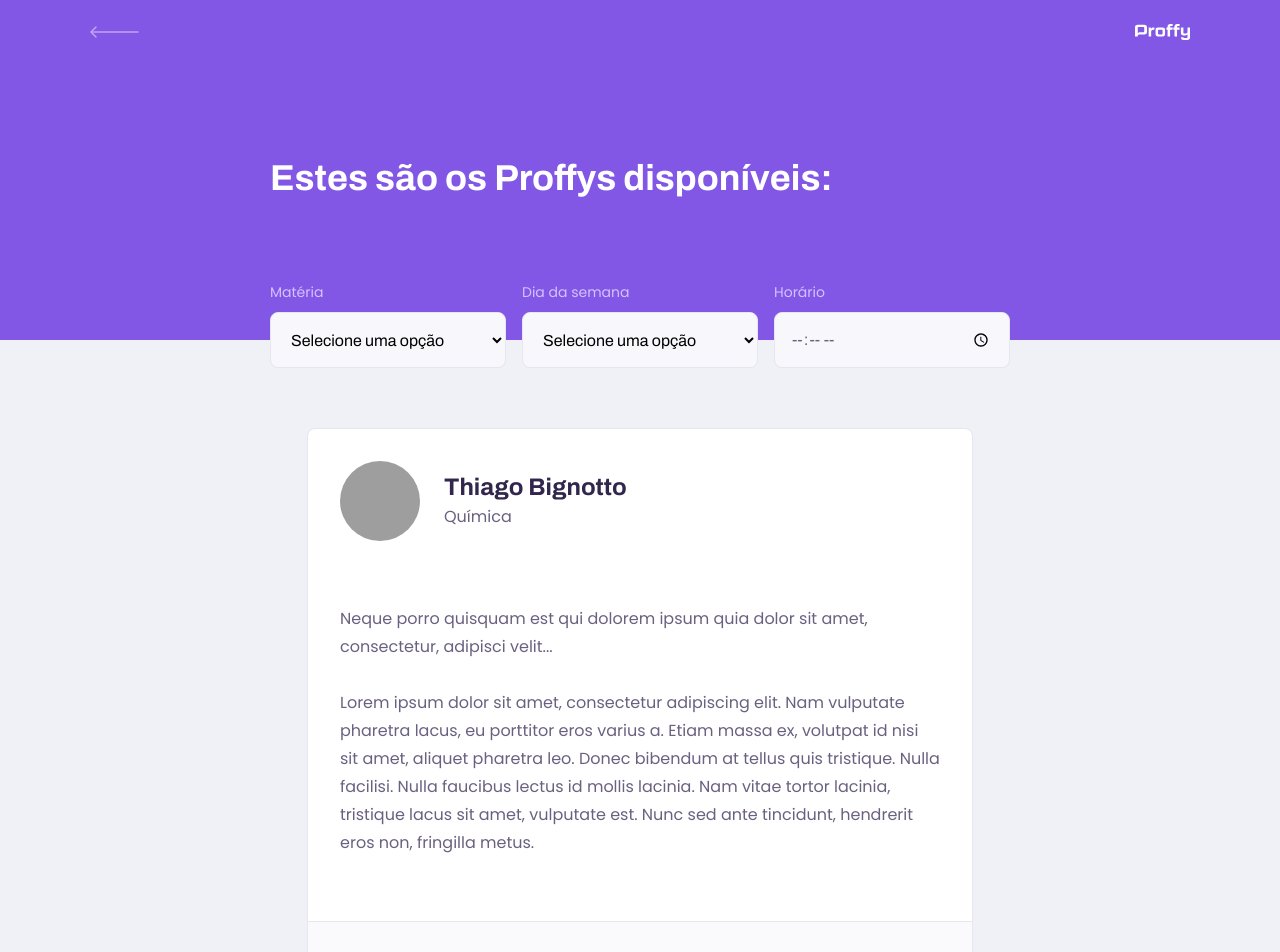
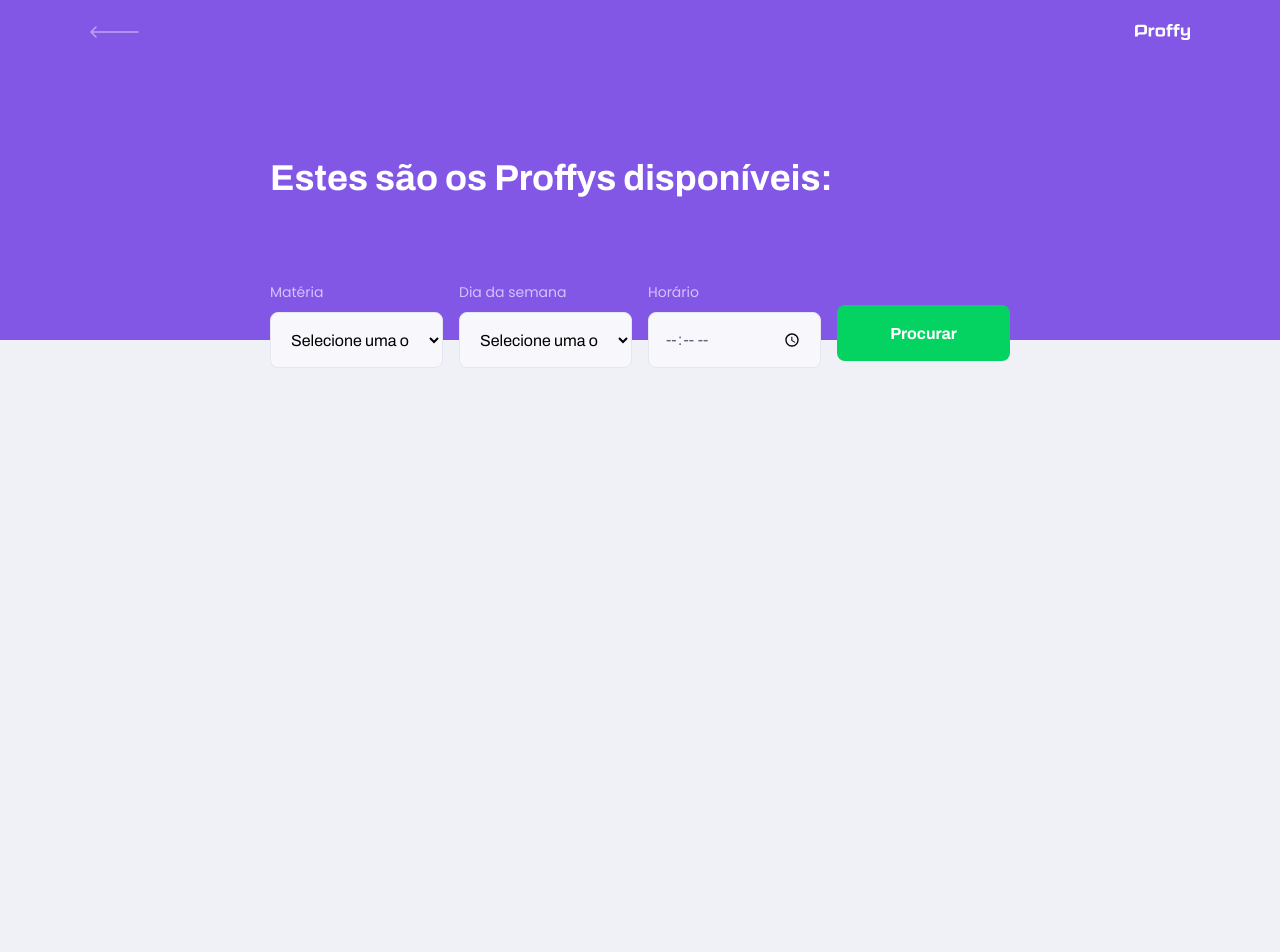
Before and after one commit to Bignotto/nlw2-web, a React (Create React App) app: page /study in a window 1280 px wide. Shown: the top 952 px of the page. After the commit the page ends 800 px from the top, so only its background shows below. Built offline with nearby package versions, Linux system fonts and the light colour scheme; grey boxes are pictures that could not be loaded.

Commit message:
can search teachers

```diff
--- a/src/components/Select/index.tsx
+++ b/src/components/Select/index.tsx
@@ -15,7 +15,7 @@
   return (
     <div className="select-block">
       <label htmlFor={name}>{label}</label>
-      <select value="" id={name} {...rest}>
+      <select id={name} {...rest}>
         <option value="" disabled hidden>
           Selecione uma opção
         </option>
--- a/src/components/TeacherItem/index.tsx
+++ b/src/components/TeacherItem/index.tsx
@@ -3,40 +3,40 @@
 import "./styles.css";
 import zapLogo from "../../assets/images/icons/whatsapp.svg";
 
-const TeacherItem: React.FC = () => {
+export interface Teacher {
+  id: number;
+  avatar: string;
+  bio: string;
+  cost: number;
+  name: string;
+  subject: string;
+  whatsapp: string;
+}
+
+interface TeacherItemProps {
+  teacher: Teacher;
+}
+
+const TeacherItem: React.FC<TeacherItemProps> = ({ teacher }) => {
   return (
     <main>
       <article className="teacher-item">
         <header>
-          <img
-            src="https://avatars0.githubusercontent.com/u/2911353?s=460&v=4"
-            alt="Big"
-          />
+          <img src={teacher.avatar} alt="teacher photo" />
           <div>
-            <strong>Thiago Bignotto</strong>
-            <span>Química</span>
+            <strong>{teacher.name}</strong>
+            <span>{teacher.subject}</span>
           </div>
         </header>
-        <p>
-          Neque porro quisquam est qui dolorem ipsum quia dolor sit amet,
-          consectetur, adipisci velit...
-          <br />
-          <br />
-          Lorem ipsum dolor sit amet, consectetur adipiscing elit. Nam vulputate
-          pharetra lacus, eu porttitor eros varius a. Etiam massa ex, volutpat
-          id nisi sit amet, aliquet pharetra leo. Donec bibendum at tellus quis
-          tristique. Nulla facilisi. Nulla faucibus lectus id mollis lacinia.
-          Nam vitae tortor lacinia, tristique lacus sit amet, vulputate est.
-          Nunc sed ante tincidunt, hendrerit eros non, fringilla metus.
-        </p>
+        <p>{teacher.bio}</p>
         <footer>
           <p>
             Investimento/hora
-            <strong>R$ 150,00</strong>
+            <strong>R$ {teacher.cost}</strong>
           </p>
           <button type="button">
             <img src={zapLogo} alt="zapzap" />
-            Entrar em contato
+            {teacher.whatsapp}
           </button>
         </footer>
       </article>
--- a/src/pages/TeacherList/index.tsx
+++ b/src/pages/TeacherList/index.tsx
@@ -1,12 +1,33 @@
-import React from "react";
+import React, { FormEvent, useState } from "react";
 import PageHeader from "../../components/PageHeader";
 
 import "./styles.css";
-import TeacherItem from "../../components/TeacherItem";
+import TeacherItem, { Teacher } from "../../components/TeacherItem";
 import Input from "../../components/Input";
 import Select from "../../components/Select";
+import api from "../../services/api";
 
 const TeacherList: React.FC = () => {
+  const [subject, setSubject] = useState("");
+  const [week_day, setWeek_day] = useState("");
+  const [time, setTime] = useState("");
+
+  const [teachers, setTeachers] = useState([]);
+
+  async function handleSearch(e: FormEvent) {
+    e.preventDefault();
+
+    console.log(subject, week_day, time);
+    const response = await api.get("classes", {
+      params: {
+        subject,
+        week_day,
+        time,
+      },
+    });
+    setTeachers(response.data);
+  }
+
   return (
     <div id="page-teacher-list" className="container">
       <PageHeader title="Estes são os Proffys disponíveis:">
@@ -14,6 +35,8 @@
           <Select
             name="subject"
             label="Matéria"
+            value={subject}
+            onChange={e => setSubject(e.target.value)}
             options={[
               { value: "OO", label: "Orientação a Objetos" },
               { value: "Java", label: "Java" },
@@ -21,11 +44,16 @@
               { value: "Javascript", label: "Javascript" },
               { value: "DataScience", label: "Data Science" },
               { value: "Patterns", label: "Design Patterns" },
+              { value: "Programming", label: "Programação" },
             ]}
           />
           <Select
             name="week_day"
             label="Dia da semana"
+            value={week_day}
+            onChange={e => {
+              setWeek_day(e.target.value);
+            }}
             options={[
               { value: "0", label: "Domingo" },
               { value: "1", label: "Segunda-feira" },
@@ -36,12 +64,24 @@
               { value: "6", label: "Sábado" },
             ]}
           />
-          <Input type="time" name="time" label="Horário" />
+          <Input
+            type="time"
+            name="time"
+            label="Horário"
+            value={time}
+            onChange={e => {
+              setTime(e.target.value);
+            }}
+          />
+          <button type="submit" onClick={handleSearch}>
+            Procurar
+          </button>
         </form>
       </PageHeader>
       <main>
-        <TeacherItem />
-        <TeacherItem />
+        {teachers.map((teacher: Teacher) => {
+          return <TeacherItem key={teacher.id} teacher={teacher} />;
+        })}
       </main>
     </div>
   );
--- a/src/pages/TeacherList/styles.css
+++ b/src/pages/TeacherList/styles.css
@@ -44,13 +44,34 @@
   bottom: 0;
 }
 
+#search-teachers button {
+  width: 100%;
+  height: 5.6rem;
+  background: var(--color-secundary);
+  color: var(--color-button-text);
+  border: 0;
+  border-radius: 0.8rem;
+  cursor: pointer;
+  font: 700 1.6rem Archivo;
+  display: flex;
+  align-items: center;
+  justify-content: center;
+  text-decoration: none;
+  transition: background-color 0.2s;
+  margin-top: 2.6rem;
+}
+
+#search-teachers button:hover {
+  background: var(--color-secundary-dark);
+}
+
 @media (min-width: 700px) {
   #page-teacher-list {
     max-width: 100%;
   }
   #search-teachers {
     display: grid;
-    grid-template-columns: repeat(3, 1fr);
+    grid-template-columns: repeat(4, 1fr);
     column-gap: 16px;
     position: absolute;
     bottom: -28px;
```
